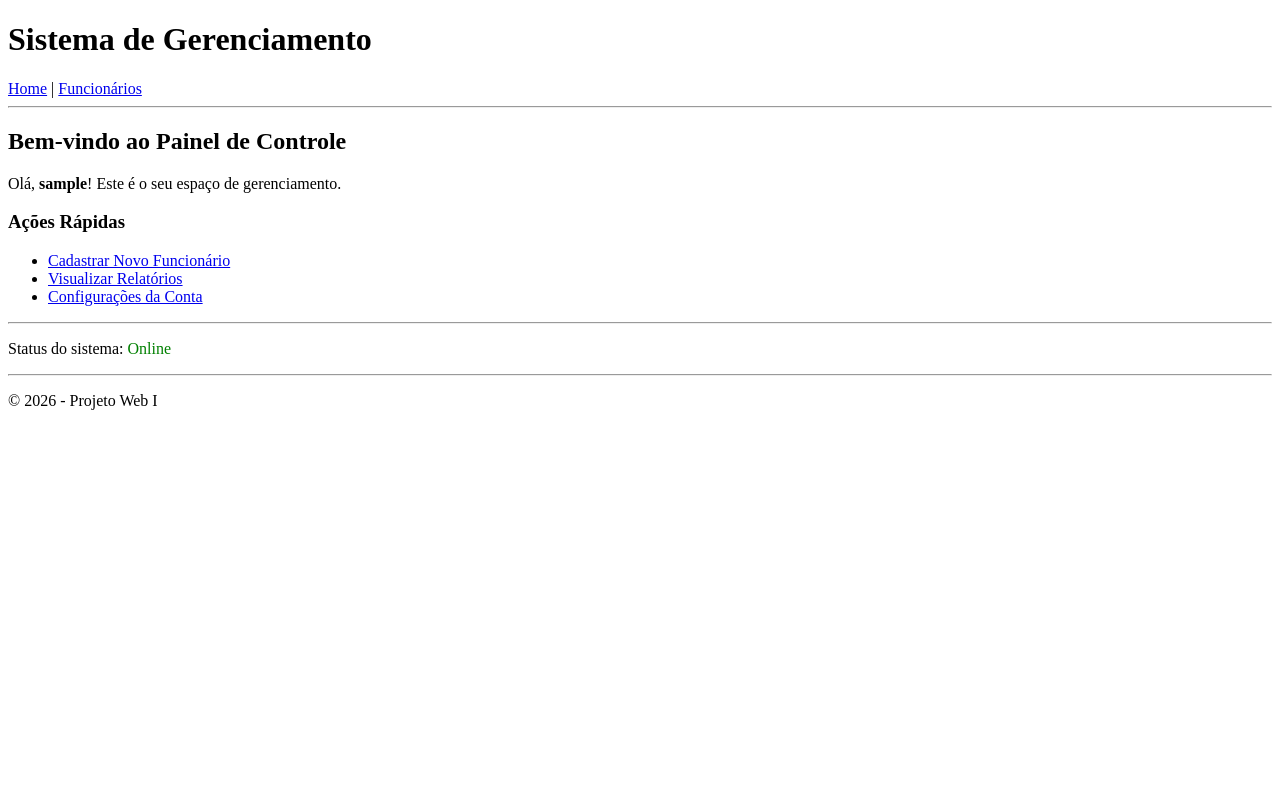
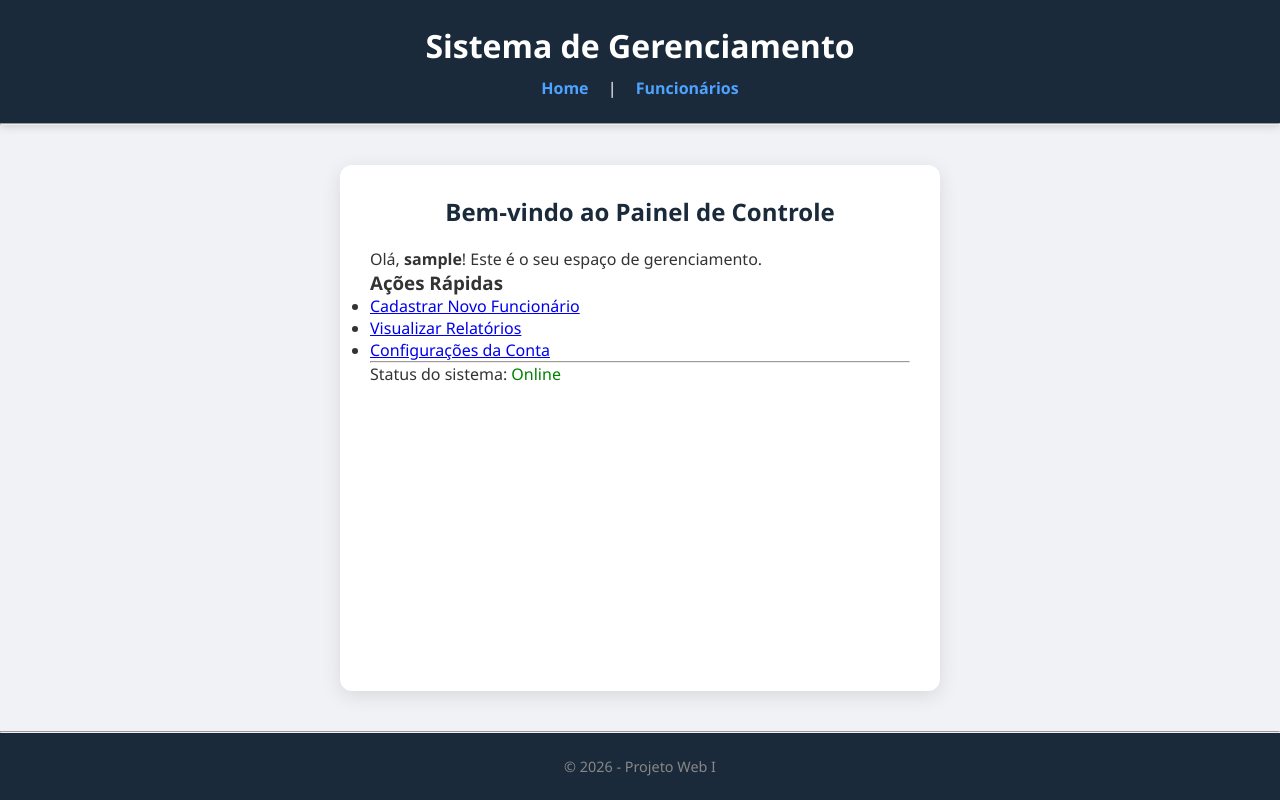
Before and after one commit to Guardian1980ofc/Sistema-de-Autenticao-Funcionrios, a Django app: page /painel/ in a window 1280 px wide. Run offline with Django 5.2, Linux system fonts and the light colour scheme; the visitor is signed in with stand-in values (Sample User, id 1).

Commit message:
Estilização: Implementação de CSS global e configuração de arquivos estáticos

```diff
--- a/funcionarios/templates/funcionarios/base.html
+++ b/funcionarios/templates/funcionarios/base.html
@@ -1,3 +1,4 @@
+{% load static %}
 <!DOCTYPE html>
 <html lang="pt-br">
 
@@ -5,7 +6,7 @@
     <meta charset="UTF-8">
     <meta name="viewport" content="width=device-width, initial-scale=1.0">
     <title>{% block title %}Sistema RH{% endblock %}</title>
-</head>
+    <link rel="stylesheet" href="{% static 'css/style.css' %}"></head>
 
 <body>
     <header>
--- /dev/null
+++ b/static/css/style.css
@@ -0,0 +1,100 @@
+/* static/css/style.css */
+
+/* Reset e Configurações Gerais */
+* {
+    margin: 0;
+    padding: 0;
+    box-sizing: border-box;
+}
+
+body {
+    font-family: 'Segoe UI', Arial, sans-serif;
+    background-color: #f0f2f5;
+    color: #333;
+    display: flex;
+    flex-direction: column;
+    min-height: 100vh;
+}
+
+/* Cabeçalho */
+header {
+    background-color: #1a2a3a;
+    color: white;
+    padding: 1.5rem;
+    text-align: center;
+    box-shadow: 0 2px 10px rgba(0, 0, 0, 0.2);
+}
+
+nav {
+    margin-top: 10px;
+}
+
+nav a {
+    color: #4da3ff;
+    text-decoration: none;
+    margin: 0 15px;
+    font-weight: bold;
+}
+
+nav a:hover {
+    color: white;
+    text-decoration: underline;
+}
+
+/* Conteúdo Principal */
+main {
+    flex: 1;
+    width: 90%;
+    max-width: 600px;
+    margin: 40px auto;
+    background: white;
+    padding: 30px;
+    border-radius: 12px;
+    box-shadow: 0 5px 20px rgba(0, 0, 0, 0.1);
+}
+
+h2 {
+    color: #1a2a3a;
+    margin-bottom: 20px;
+    text-align: center;
+}
+
+/* Estilo para Formulários (Login) */
+form p {
+    margin-bottom: 15px;
+}
+
+input[type="text"],
+input[type="password"] {
+    width: 100%;
+    padding: 12px;
+    border: 1px solid #ddd;
+    border-radius: 6px;
+    font-size: 1rem;
+}
+
+button {
+    width: 100%;
+    background-color: #28a745;
+    color: white;
+    padding: 12px;
+    border: none;
+    border-radius: 6px;
+    font-size: 1rem;
+    font-weight: bold;
+    cursor: pointer;
+    transition: background 0.3s;
+}
+
+button:hover {
+    background-color: #218838;
+}
+
+/* Rodapé */
+footer {
+    text-align: center;
+    padding: 1.5rem;
+    background: #1a2a3a;
+    color: #888;
+    font-size: 0.9rem;
+}
```
Also changed, not shown: 1 other file.
